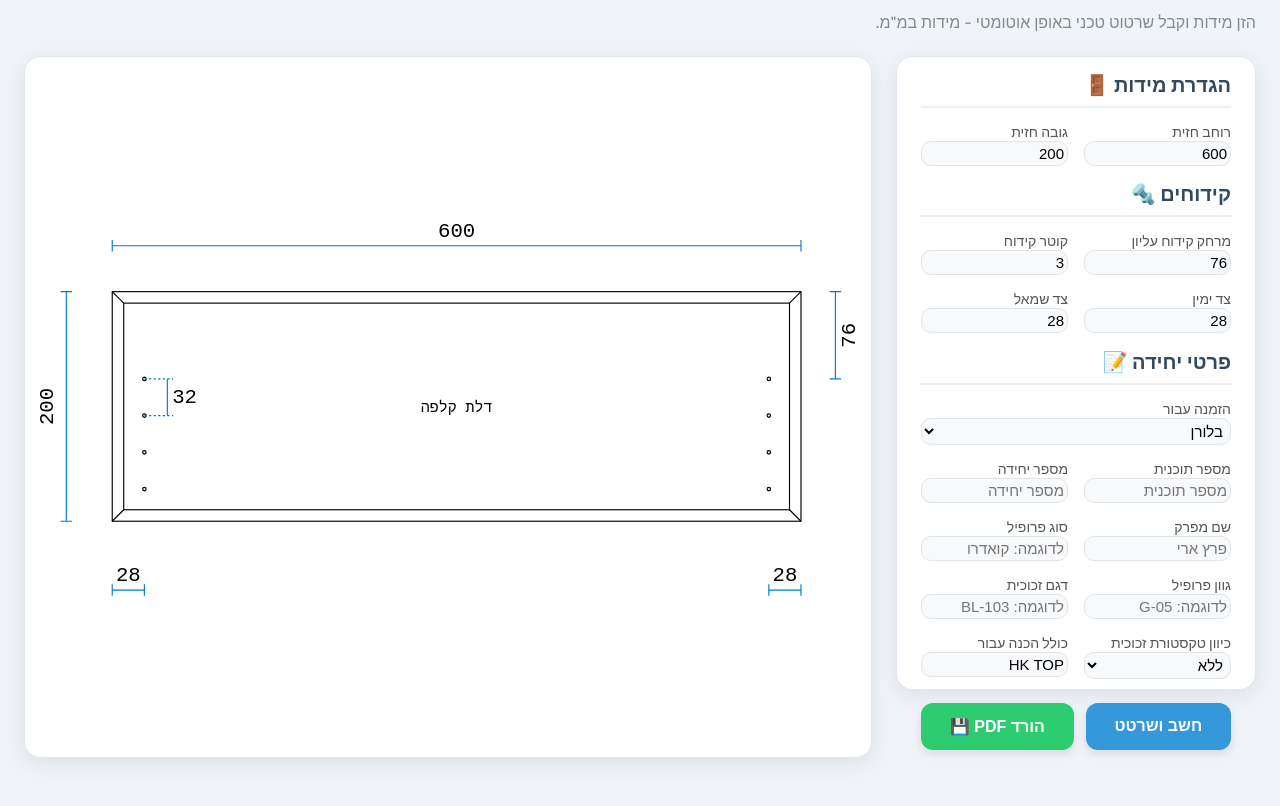
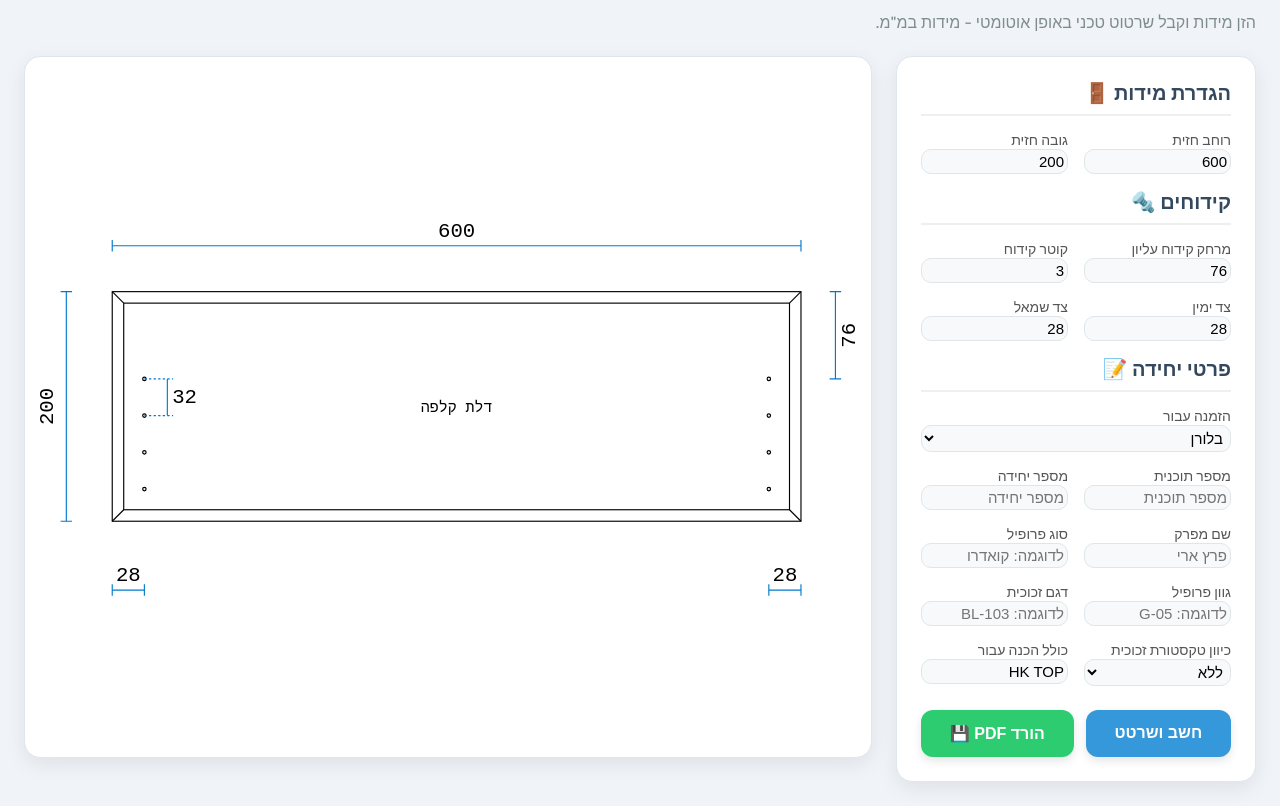
Before and after one commit to Perezari/VitrinaHK, a plain HTML site: page index.html in a window 1280 px wide. Shown: the part 79-885 px from the top of the page. Before the commit the page ends 861 px from the top, so only its background shows below. Drawn offline with nearby package versions, Linux system fonts and the light colour scheme.

Commit message:
Adjust card and heading margin styles
Updated margin-top values for .card and .card h2 elements to improve layout consistency. Removed custom styles for the first .card child and added specific margin for the third h2 inside .card.

```diff
--- a/style.css
+++ b/style.css
@@ -40,6 +40,7 @@ p.subtitle {
   padding: 24px;
   box-shadow: 0 6px 20px rgba(0,0,0,0.08);
   border: 1px solid #e0e6ed;
+  margin-top: 0px ;
 }
 
 .card.drawing-card {
@@ -54,7 +55,7 @@ p.subtitle {
 }
 
 .card h2 {
-  margin-top: 16;
+  margin-top: 0px;
   font-size: 20px;
   color: #34495e;
   border-bottom: 2px solid #ecf0f1;
@@ -255,7 +256,6 @@ text {
   margin-top: 16px;
 }
 
-.wrap > .card:first-child {
-  height: 76vh;         /* תפס 90% מגובה החלון */
-  padding-top: 0px;  /* ריווח מהסקולר */
+.card h2:nth-of-type(3) {
+  margin-top: 16px;
 }
```
